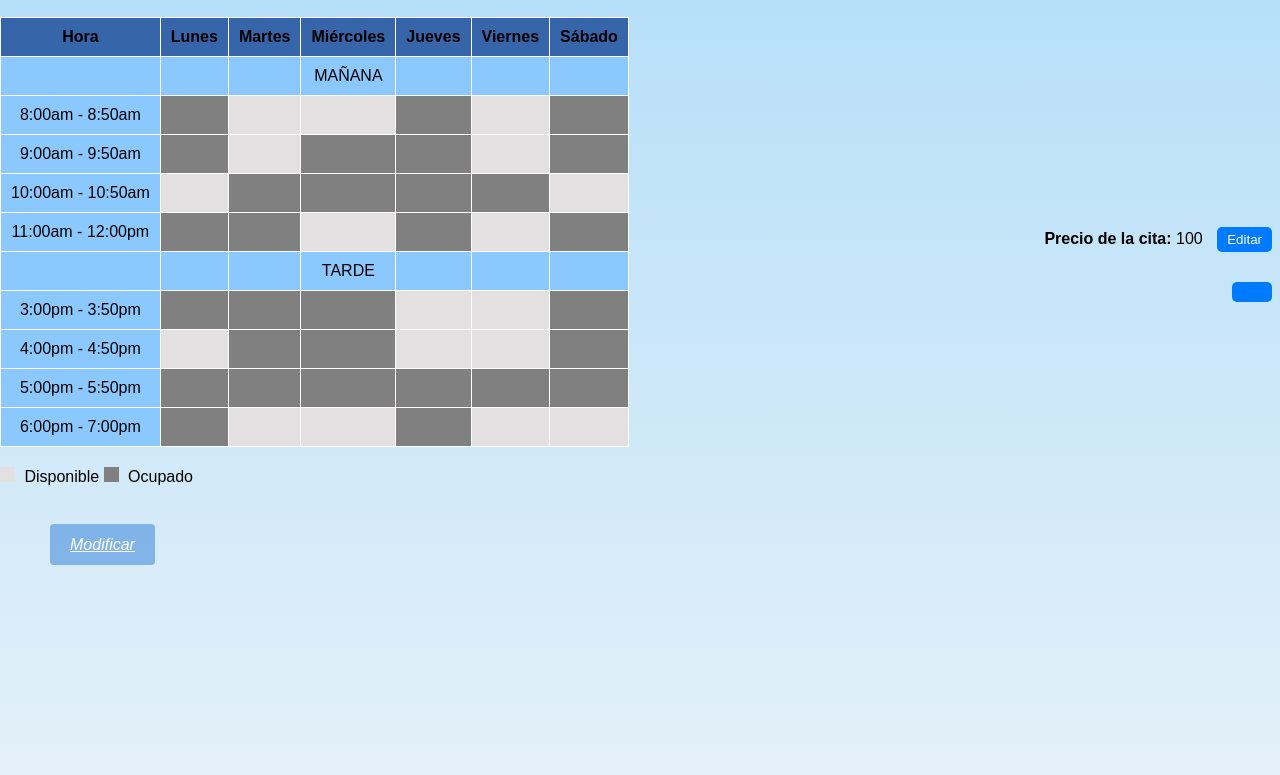
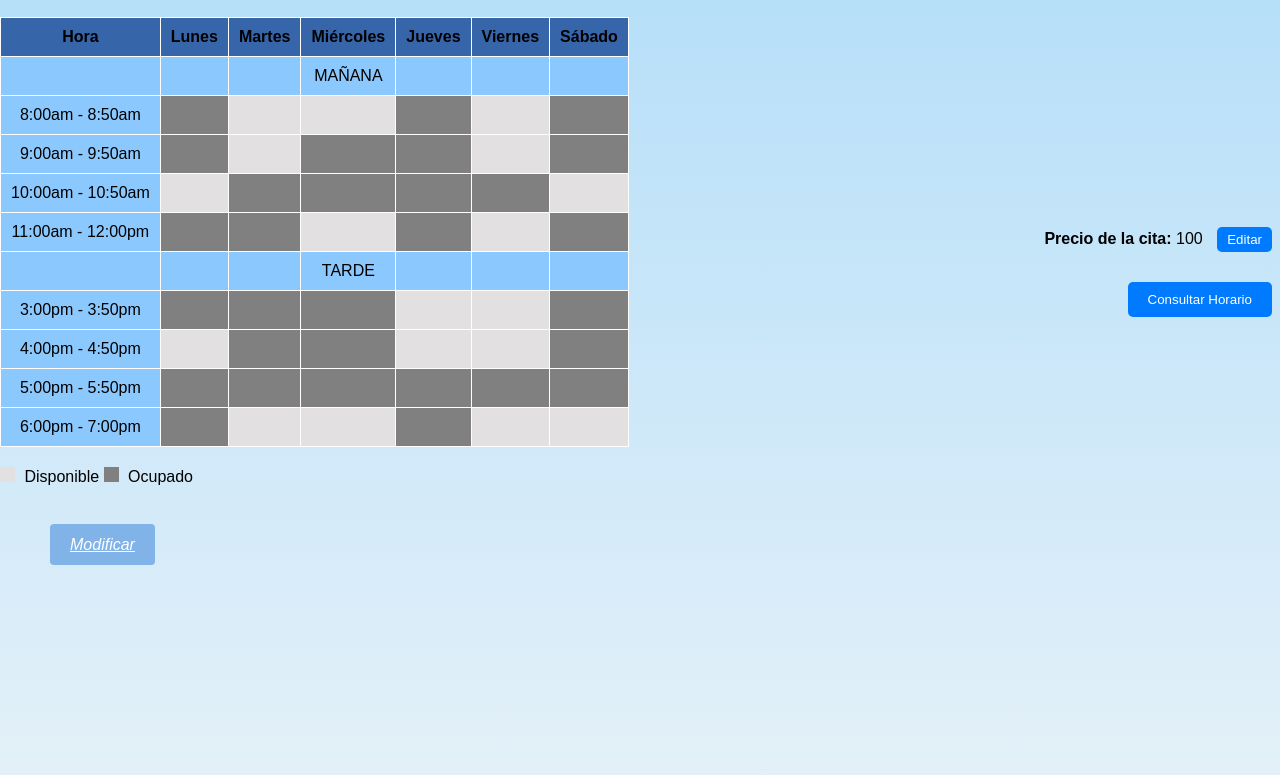
Before and after one commit to ConsultorioCastillo-Inso2/PaginaWeb, a plain HTML site: page ModificarHorario.html in a window 1280 px wide. Shown: the part 151-926 px from the top of the page. Drawn offline with Linux system fonts and the light colour scheme.

Commit message:
Update ModificarHorario.html

```diff
--- a/ModificarHorario.html
+++ b/ModificarHorario.html
@@ -263,7 +263,7 @@
                     <span id="price">100</span>
                     <button id="edit-price-button">Editar</button>
                   </div>
-                  <button id="open-modal-button"></button>
+                  <button id="open-modal-button">Consultar Horario</button>
                 </div>
 
 
```
